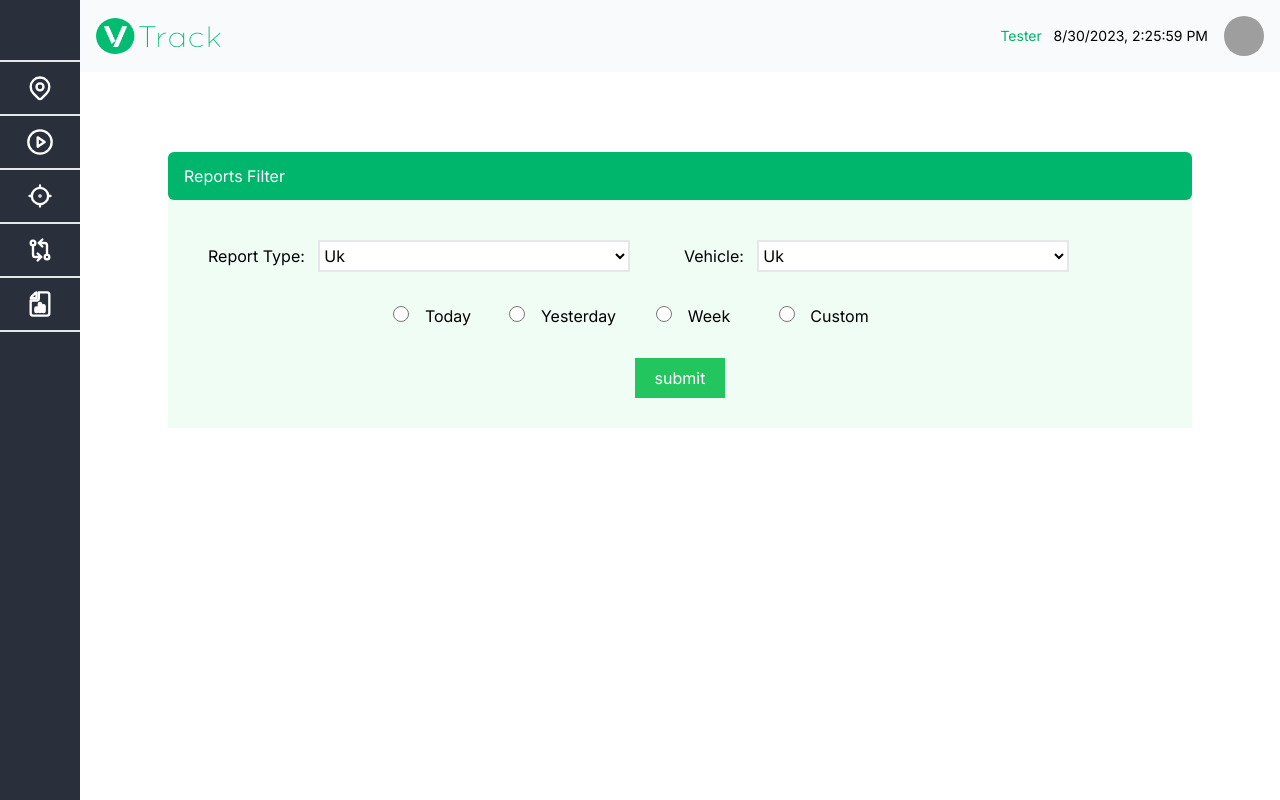
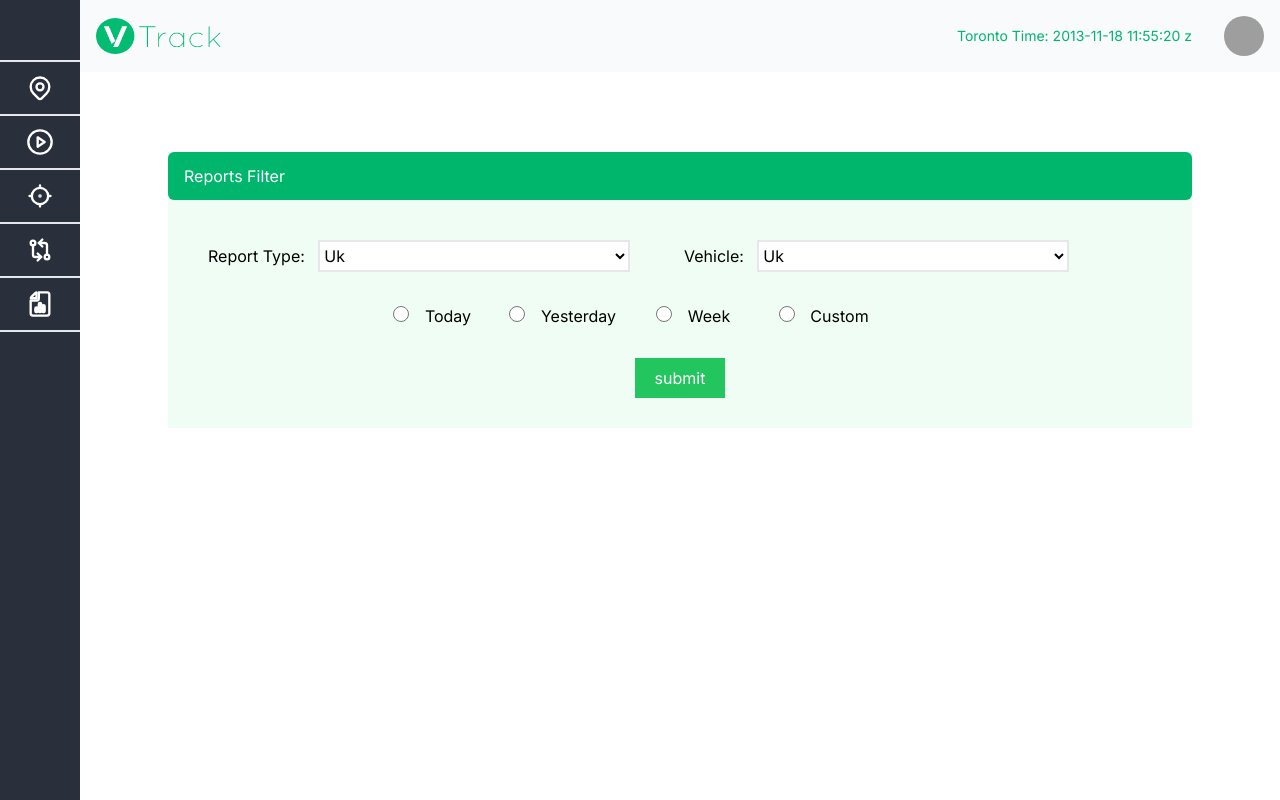
Before and after one commit to bilal-eurosoft/vtracknext, a Next.js app: page /Reports in a window 1280 px wide. Shown: the top 800 px of the page. Built offline with nearby package versions, Linux system fonts and the light colour scheme; no server answers; sample sign-in values are in the browser's storage; grey boxes are pictures that could not be loaded.

Commit message:
timezone and popUp Solve

```diff
--- a/package.json
+++ b/package.json
@@ -23,6 +23,7 @@
     "autoprefixer": "10.4.15",
     "axios": "^1.5.0",
     "bufferutil": "^4.0.7",
+    "dayjs": "^1.11.9",
     "eslint": "8.48.0",
     "eslint-config-next": "13.4.19",
     "flowbite": "^1.8.1",
@@ -38,6 +39,7 @@
     "react-query": "^3.39.3",
     "socket.io-client": "^4.7.2",
     "tailwindcss": "3.3.3",
+    "timezone": "^1.0.23",
     "tw-elements": "^1.0.0-rc.1",
     "typescript": "5.2.2",
     "utf-8-validate": "^5.0.10",
--- a/src/components/Layouts/PostLoginLayout.tsx
+++ b/src/components/Layouts/PostLoginLayout.tsx
@@ -5,7 +5,10 @@ import Image from "next/image";
 import Link from "next/link";
 import { signOut, useSession } from "next-auth/react";
 import { useRouter } from "next/navigation";
-import { useState, useEffect } from "react";
+import dayjs from "dayjs";
+import utc from 'dayjs/plugin/utc'; // Import UTC plugin
+import timezone from 'dayjs/plugin/timezone';
+import React, { useState, useEffect } from 'react';
 import {
   Popover,
   PopoverHandler,
@@ -19,15 +22,26 @@ export default function RootLayout({
   children: React.ReactNode;
 }) {
   const router = useRouter();
+  const [time, setTime] = useState<any>(new Date())
+  useEffect(() => {
+    setInterval(() => setTime(new Date()), 1000)
+  }, [])
+  const date: any = new Date().toDateString()
   const [openPopover, setOpenPopover] = useState(false);
   const triggers = {
     onMouseEnter: () => setOpenPopover(true),
     onMouseLeave: () => setOpenPopover(false),
   };
+  dayjs.extend(utc);
+  dayjs.extend(timezone);
   const { data: session } = useSession();
   if (!session) {
     router.push("/login");
   }
+
+  const torontoTime = dayjs.tz("2013-11-18 11:55:20", session?.timezone);
+
+  console.log(session)
   return (
     <div className={inter.className}>
       <div>
@@ -195,12 +209,21 @@ export default function RootLayout({
               </div>
               <div className="w-full block flex-grow lg:flex lg:items-center text-end lg:w-auto">
                 <div className="text-sm lg:flex-grow">
-                  <a className="block mt-4 lg:inline-block lg:mt-0 text-[#00B56C]  mr-4">
-                    Tester{" "}
+                  <a className="block mt-4 lg:inline-block lg:mt-0 text-[#00B56C]  ">
+
                     <span className="text-black">
                       {" "}
-                      &nbsp; 8/30/2023, 2:25:59 PM
+                      &nbsp;<span className="text-1xl"> <span className="text-[#00B56C] mr-10">
+                        {session?.clientName}
+                      </span>
+                        {/* {date} */}
+
+                      </span>
                     </span>
+                  </a>
+
+                  <a className="block mt-4 lg:inline-block lg:mt-0 text-[#00B56C]  w-42 mr-8">
+                    { <p>Toronto Time: {torontoTime.format('YYYY-MM-DD HH:mm:ss z')}</p>}
                   </a>
                 </div>
                 <div>
@@ -209,12 +232,12 @@ export default function RootLayout({
                     className="inline-block text-sm px-4 py-2 leading-none lg:mt-0"
                   >
                   </a>
-                  <Popover open={openPopover} handler={setOpenPopover}>
+                  <Popover open={openPopover} handler={setOpenPopover} >
                     <PopoverHandler {...triggers}>
                       <img className=" cursor-pointer -mt-6 w-10 h-10 rounded-full" src="https://png.pngtree.com/png-vector/20190710/ourmid/pngtree-user-vector-avatar-png-image_1541962.jpg" alt="Rounded avatar" />
                     </PopoverHandler>
-                    <PopoverContent {...triggers} className="z-50 w-80 ">
-                      <div className="mb-2 flex items-center gap-3 px-20">
+                    <PopoverContent  {...triggers} className="z-50 w-80" >
+                      <div className="mb-2 flex items-center gap-3 px-20" >
                         <Typography
                           as="a"
                           href="#"
@@ -230,7 +253,7 @@ export default function RootLayout({
                         <div className="flex justify-center">
                           <button className="bg-[#00B56C] px-5 py-3 text-white mt-5" onClick={() => {
                             signOut();
-                          }}>Sighn Out</button>
+                          }}>Sign Out</button>
                         </div>
                       </Typography>
                     </PopoverContent>
--- a/src/components/LiveTracking/LiveMap.tsx
+++ b/src/components/LiveTracking/LiveMap.tsx
@@ -47,14 +47,13 @@ const DynamicCarMap = ({
             id="map"
             center={mapCoordinates}
             zoom={zoom}
-            className="w-full "
-            style={{ height: '71.6em' }}
+            className="w-full z-10"
+            style={{ height: '71em' }}
           >
             <TileLayer
               url="https://{s}.tile.openstreetmap.org/{z}/{x}/{y}.png"
               attribution='&copy; <a href="https://www.openstreetmap.org/copyright"></a>'
             />
-
             <LiveCars
               carData={carData}
               clientSettings={clientSettings}
```
Also changed, not shown: 1 other file (tests, documents, lock files or other folders).
